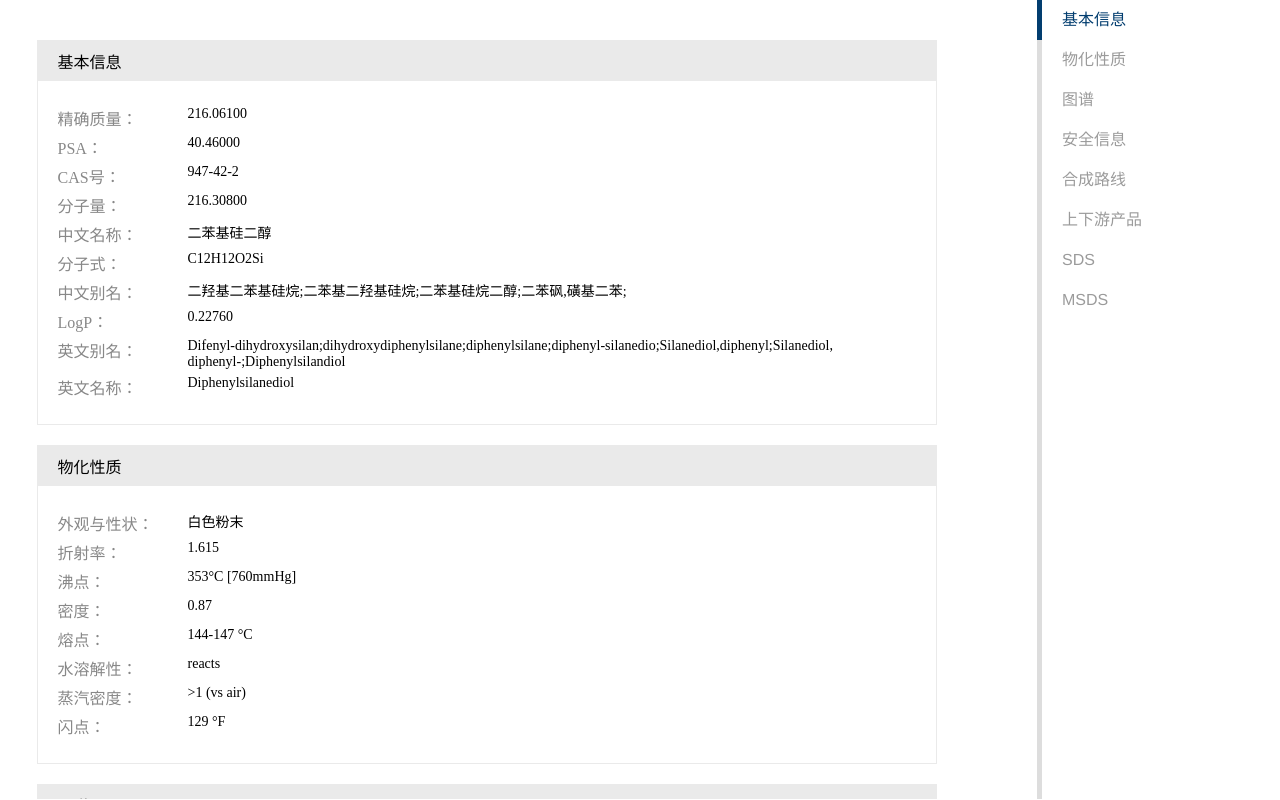
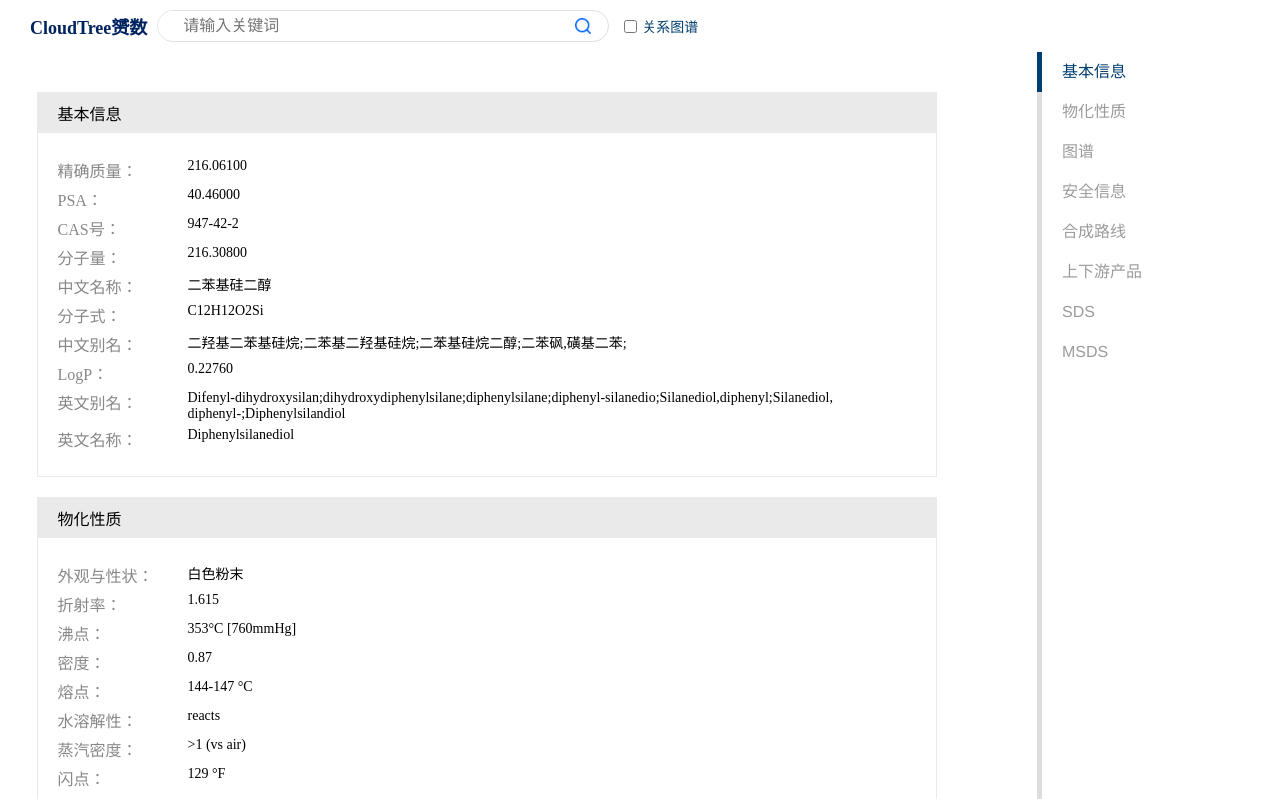
Before and after one commit to kyriezyy/yunsugraph, a Vue app in the folder graph2/: page /detail in a window 1280 px wide. Built offline with nearby package versions, Linux system fonts and the light colour scheme.

Commit message:
添加详情页搜索框

```diff
--- a/graph2/src/views/Detail.vue
+++ b/graph2/src/views/Detail.vue
@@ -1,4 +1,7 @@
 <template>
+  <div class="detail">
+
+    <header-search/>
     <div class="container">
       <div class="main">
         <div class="box-content">
@@ -138,17 +141,21 @@
         <a class="nav-item" @click="navTo('msds', 7)">MSDS</a>
       </div>
     </div>
+  </div>
 </template>
 <script>
 import detail from '../jsons/detail.json'
 import guanxi from '../jsons/guanxi.json'
 
 import Graph from './Graph'
+import HeaderSearch from '../components/HeaderSearch'
+
 // console.log(detail)
 export default {
   name: 'detail',
   components: {
-    Graph
+    Graph,
+    HeaderSearch
   },
   data () {
     return {
@@ -169,9 +176,13 @@ export default {
 }
 </script>
 <style scoped>
+
+  .detail{
+    height: calc(100% - 1px);
+  }
+
   .container {
-    height: calc(100% - 1px);
-
+    height: calc(100% - 52px);
     display: flex;
     width: 100%;
   }
```
Lines whose indentation alone changed are shown as unchanged.
